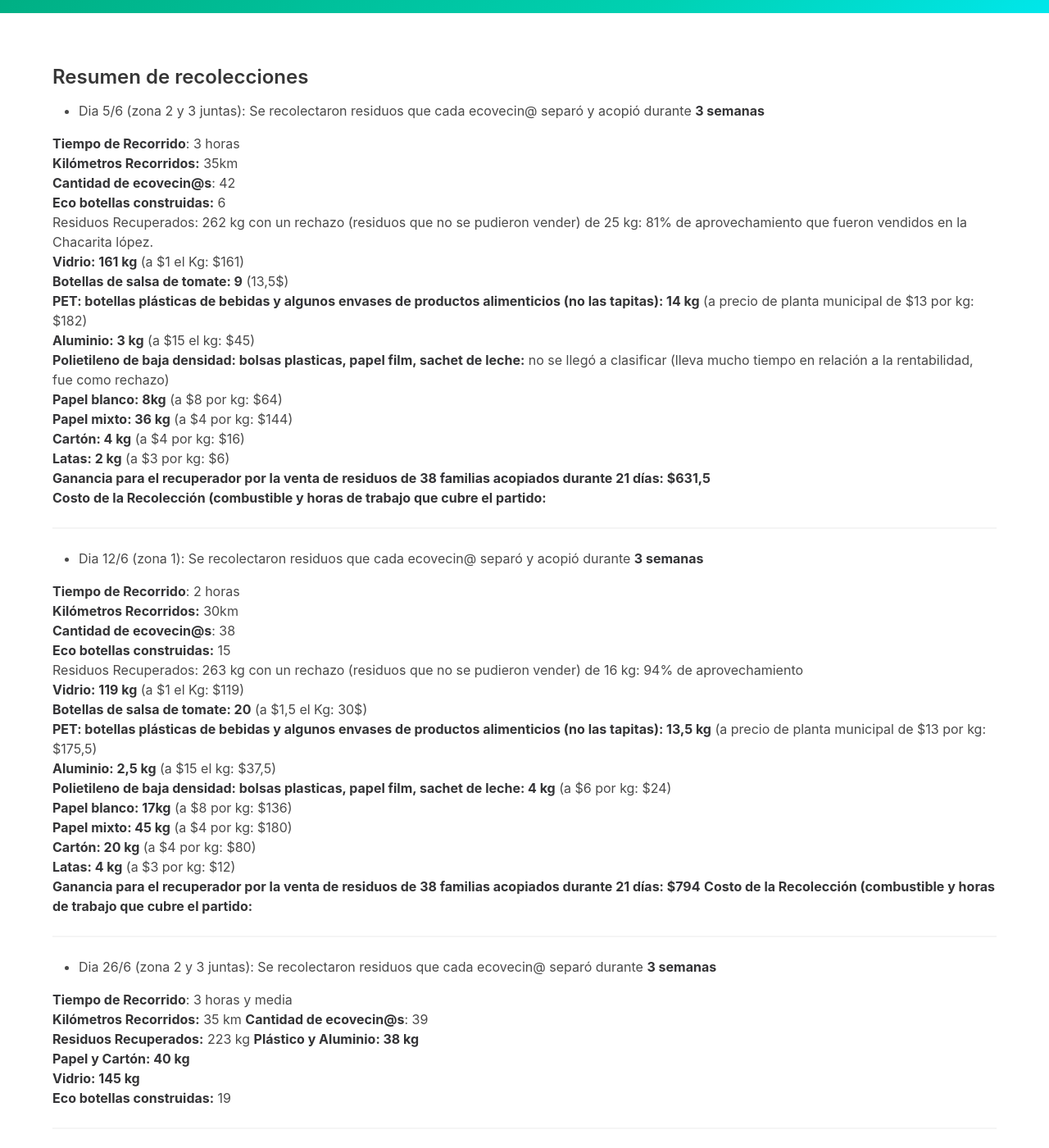
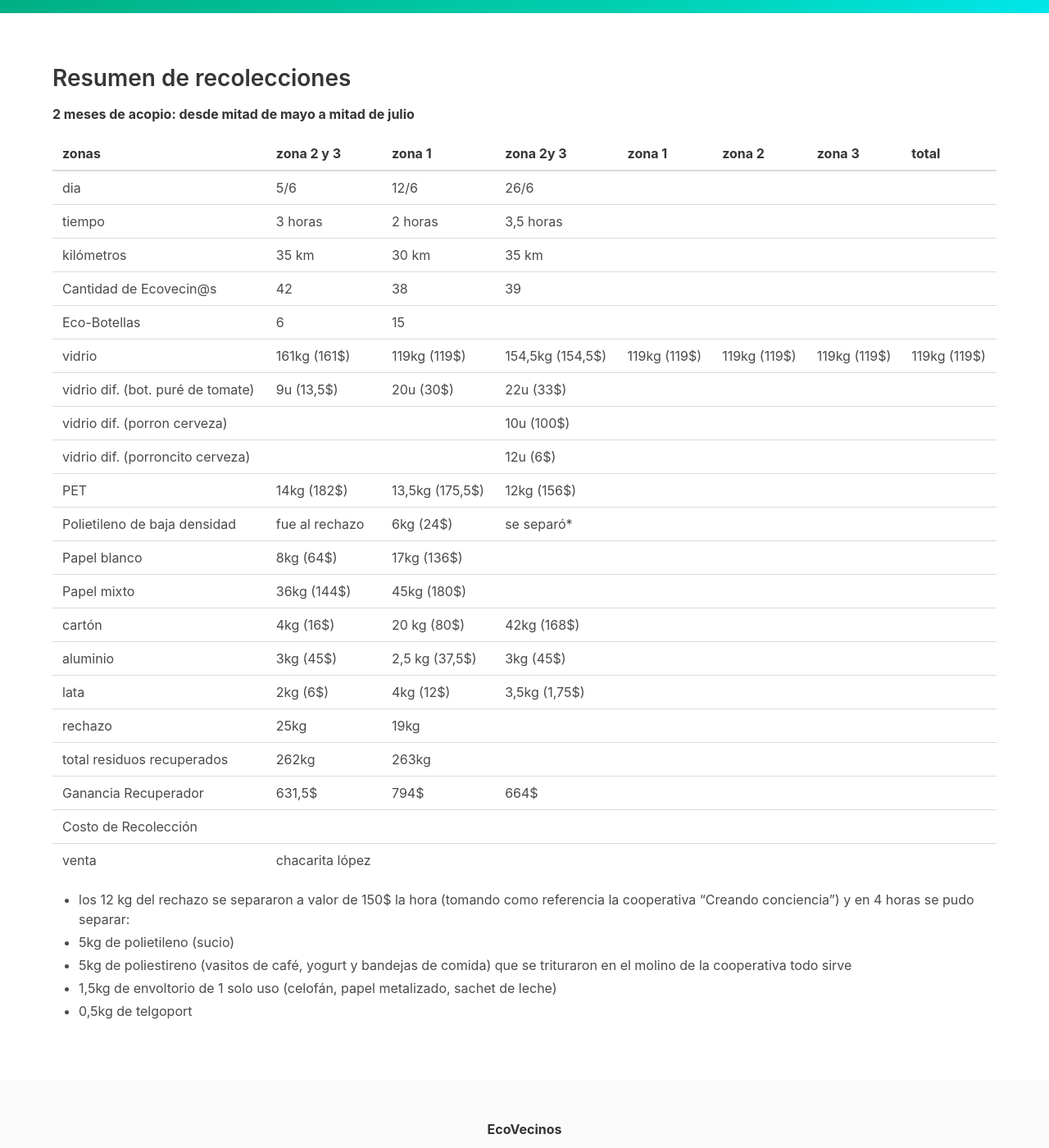
Before and after one commit to respetorc/ecovecinos, a Jekyll site: the page built from resultados.md, in a window 1280 px wide and 1400 px high, scrolled down 391 px. Shown: the whole window at 82% size. Built offline with Jekyll 4.4.1, drawn with Linux system fonts in a browser that asks for light colours; some of the changed text lies outside the part shown.

Commit message:
resultados

```diff
--- a/resultados.md
+++ b/resultados.md
@@ -5,81 +5,36 @@ permalink: /resultados/
 ---
 
 
-### Resumen de recolecciones
+## Resumen de recolecciones
 
+  __2 meses de acopio: desde mitad de mayo a mitad de julio__
 
-- Dia 5/6 (zona 2 y 3 juntas): Se recolectaron residuos que cada ecovecin@ separó y acopió durante __3 semanas__
+  | zonas                             | zona 2 y 3      | zona 1          | zona 2y 3        | zona 1       | zona 2       | zona 3       | total        |
+  |-----------------------------------|-----------------|-----------------|------------------|--------------|--------------|--------------|--------------|
+  | dia                               | 5/6             | 12/6            | 26/6             |              |              |              |              |
+  | tiempo                            | 3 horas         | 2 horas         | 3,5 horas        |              |              |              |              |
+  | kilómetros                        | 35 km           | 30 km           | 35 km            |              |              |              |              |
+  | Cantidad de Ecovecin@s            | 42              | 38              | 39               |              |              |              |              |
+  | Eco-Botellas                      | 6               | 15              |                  |              |              |              |              |
+  | vidrio                            | 161kg (161$)    | 119kg (119$)    | 154,5kg (154,5$) | 119kg (119$) | 119kg (119$) | 119kg (119$) | 119kg (119$) |
+  | vidrio dif. (bot. puré de tomate) | 9u (13,5$)      | 20u (30$)       | 22u (33$)        |              |              |              |              |
+  | vidrio dif. (porron cerveza)      |                 |                 | 10u (100$)       |              |              |              |              |
+  | vidrio dif. (porroncito cerveza)  |                 |                 | 12u (6$)         |              |              |              |              |
+  | PET                               | 14kg (182$)     | 13,5kg (175,5$) | 12kg (156$)      |              |              |              |              |
+  | Polietileno de baja densidad      | fue al rechazo  | 6kg (24$)       | se separó*       |              |              |              |              |
+  | Papel blanco                      | 8kg (64$)       | 17kg (136$)     |                  |              |              |              |              |
+  | Papel mixto                       | 36kg (144$)     | 45kg (180$)     |                  |              |              |              |              |
+  | cartón                            | 4kg (16$)       | 20 kg (80$)     | 42kg (168$)      |              |              |              |              |
+  | aluminio                          | 3kg (45$)       | 2,5 kg (37,5$)  | 3kg (45$)        |              |              |              |              |
+  | lata                              | 2kg (6$)        | 4kg (12$)       | 3,5kg (1,75$)    |              |              |              |              |
+  | rechazo                           | 25kg            | 19kg            |                  |              |              |              |              |
+  | total residuos recuperados        | 262kg           | 263kg           |                  |              |              |              |              |
+  | Ganancia Recuperador              | 631,5$          | 794$            | 664$             |              |              |              |              |
+  | Costo de Recolección              |                 |                 |                  |              |              |              |              |
+  | venta                             | chacarita lópez |                 |                  |              |              |              |              |
 
-__Tiempo de Recorrido__: 3 horas
-__Kilómetros Recorridos:__ 35km
-__Cantidad de ecovecin@s__: 42
-__Eco botellas construidas:__  6
-Residuos Recuperados: 262 kg con un rechazo (residuos que no se pudieron vender) de 25 kg: 81% de aprovechamiento que fueron vendidos en la Chacarita lópez.
-__Vidrio: 161 kg__ (a $1 el Kg: $161)
-__Botellas de salsa de tomate: 9__ (13,5$)
-__PET: botellas plásticas de bebidas y algunos envases de productos alimenticios (no las tapitas): 14 kg__ (a precio de planta municipal de $13 por kg:  $182)
-__Aluminio: 3 kg__ (a $15 el kg: $45)
-__Polietileno de baja densidad: bolsas plasticas, papel film, sachet de leche:__ no se llegó a clasificar (lleva mucho tiempo en relación a la rentabilidad, fue como rechazo)
-__Papel blanco: 8kg__ (a $8 por kg: $64)
-__Papel mixto: 36 kg__ (a $4 por kg: $144)
-__Cartón: 4 kg__ (a $4 por kg: $16)
-__Latas: 2 kg__  (a $3 por kg: $6)
-__Ganancia para el recuperador por la venta de residuos de 38 familias acopiados durante 21 días: $631,5__
-__Costo de la Recolección (combustible y horas de trabajo que cubre el partido:__
-
----
-
-- Dia 12/6 (zona 1): Se recolectaron residuos que cada ecovecin@ separó y acopió durante __3 semanas__
-
-__Tiempo de Recorrido__: 2 horas
-__Kilómetros Recorridos:__ 30km
-__Cantidad de ecovecin@s__: 38
-__Eco botellas construidas:__  15
-Residuos Recuperados: 263 kg con un rechazo (residuos que no se pudieron vender) de 16 kg: 94% de aprovechamiento
-__Vidrio: 119 kg__ (a $1 el Kg: $119)
-__Botellas de salsa de tomate: 20__ (a $1,5 el Kg: 30$)
-__PET: botellas plásticas de bebidas y algunos envases de productos alimenticios (no las tapitas): 13,5 kg__ (a precio de planta municipal de $13 por kg:  $175,5)
-__Aluminio: 2,5 kg__ (a $15 el kg: $37,5)
-__Polietileno de baja densidad: bolsas plasticas, papel film, sachet de leche: 4 kg__ (a $6 por kg: $24)
-__Papel blanco: 17kg__ (a $8 por kg: $136)
-__Papel mixto: 45 kg__ (a $4 por kg: $180)
-__Cartón: 20 kg__ (a $4 por kg: $80)
-__Latas: 4 kg__  (a $3 por kg: $12)
-__Ganancia para el recuperador por la venta de residuos de 38 familias acopiados durante 21 días: $794__
-__Costo de la Recolección (combustible y horas de trabajo que cubre el partido:__
-
----
-
-  - Dia 26/6 (zona 2 y 3 juntas): Se recolectaron residuos que cada ecovecin@ separó durante __3 semanas__
-
-  __Tiempo de Recorrido__: 3 horas y media
-  __Kilómetros Recorridos:__  35 km
-  __Cantidad de ecovecin@s__: 39
-  __Residuos Recuperados:__ 223 kg
-  __Plástico y Aluminio: 38 kg__
-  __Papel y Cartón: 40 kg__
-  __Vidrio: 145 kg__
-  __Eco botellas construidas:__  19
-
-  ---
-  ---
-
-  | zonas                        | zona 2 y 3     | zona 1          | zona 2y 3    | zona 1       | zona 2       | zona 3       | total        |
-|------------------------------|----------------|-----------------|--------------|--------------|--------------|--------------|--------------|
-| dia                          | 5/6            | 12/6            |              |              |              |              |              |
-| tiempo                       | 3 horas        | 2 horas         |              |              |              |              |              |
-| kilómetros                   | 35 km          | 30 km           |              |              |              |              |              |
-| Cantidad de Ecovecin@s       | 42             | 38              |              |              |              |              |              |
-| Eco-Botellas                 | 6              | 15              |              |              |              |              |              |
-| vidrio                       | 161kg (161$)   | 119kg (119$)    | 119kg (119$) | 119kg (119$) | 119kg (119$) | 119kg (119$) | 119kg (119$) |
-| Botellas pure de tomate      | 9u (13,5$)     | 20u (30$)       |              |              |              |              |              |
-| PET                          | 14kg (182$)    | 13,5kg (175,5$) |              |              |              |              |              |
-| Polietileno de baja densidad | fue al rechazo |                 |              |              |              |              |              |
-| Papel blanco                 | 8kg (64$)      |                 |              |              |              |              |              |
-| Papel mixto                  | 36kg (144$)    |                 |              |              |              |              |              |
-| cartón                       | 4kg (16$)      |                 |              |              |              |              |              |
-| aluminio                     | 3kg (45$)      |                 |              |              |              |              |              |
-| rechazo                      | 25 kg          | 19 kg           |              |              |              |              |              |
-| total residuos recuperados   | 262kg          | 263 kg          |              |              |              |              |              |
-| Ganancia Recuperador         | 631,5$         |                 |              |              |              |              |              |
-| Costo de Recolección         |                |                 |              |              |              |              |              |
+* los 12 kg del rechazo se separaron a valor de 150$ la hora (tomando como referencia la cooperativa "Creando conciencia") y en 4 horas se pudo separar:
+- 5kg de polietileno (sucio)
+- 5kg de poliestireno (vasitos de café, yogurt y bandejas de comida) que se trituraron en el molino de la cooperativa todo sirve
+- 1,5kg de envoltorio de 1 solo uso (celofán, papel metalizado, sachet de leche)
+- 0,5kg de telgoport
```
